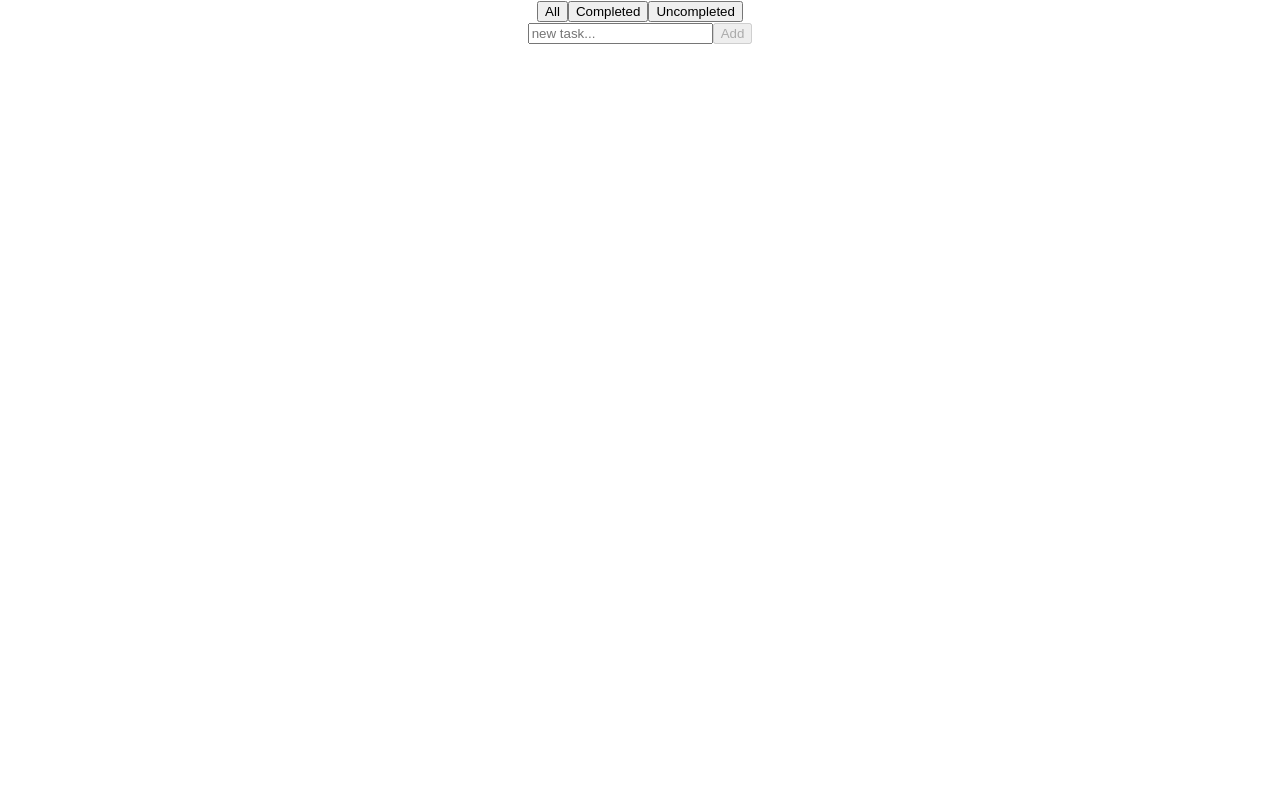
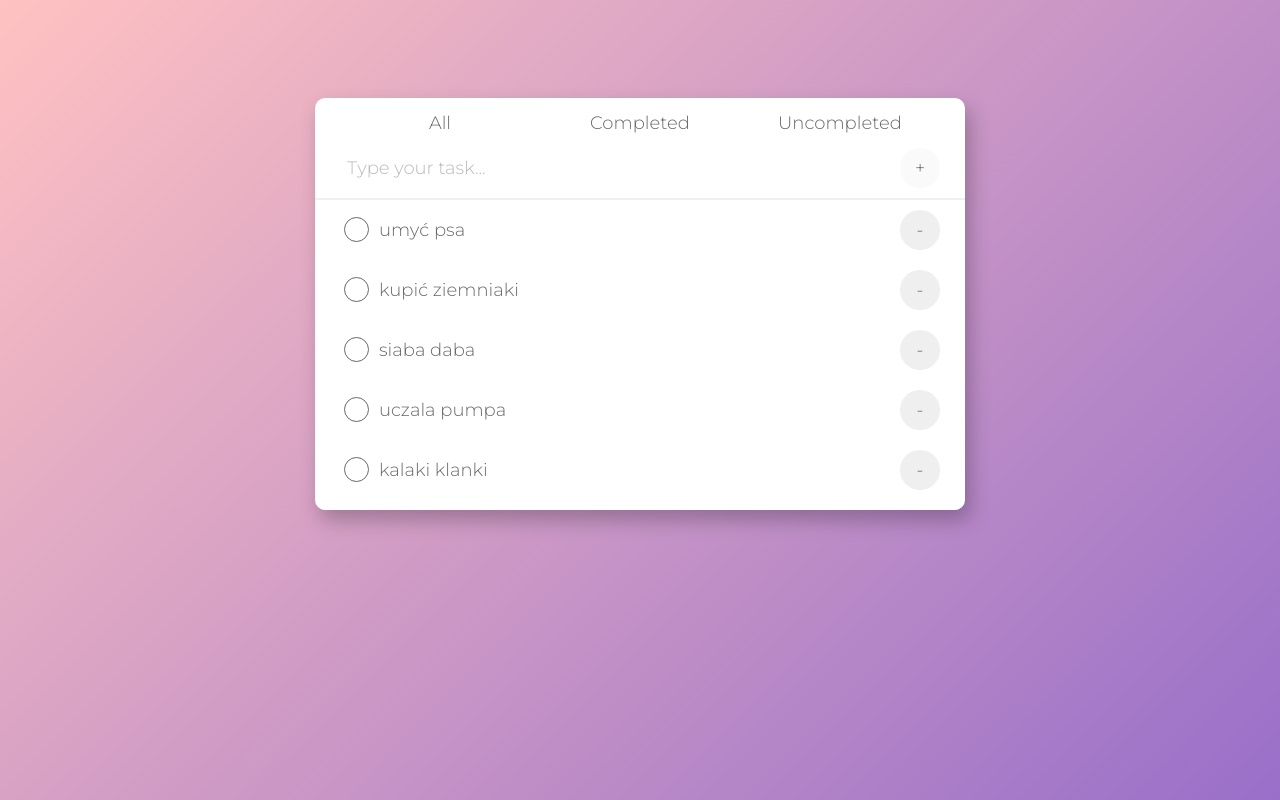
Before and after one commit to Damian-Drzewiecki/to-do-list, a React (Create React App) app: page / in a window 1280 px wide. Built offline with nearby package versions, Linux system fonts and the light colour scheme.

Commit message:
Add basic styles

```diff
--- a/src/App.css
+++ b/src/App.css
@@ -1,38 +1,10 @@
 .App {
-  text-align: center;
+  box-shadow: 5px 10px 20px #00000040;
+  width: 650px;
+  background-color: white;
+  border-radius: 10px;
+  margin-top: 15%;
+  display: flex;
+  justify-content: center;
+  flex-direction: column;
 }
-
-.App-logo {
-  height: 40vmin;
-  pointer-events: none;
-}
-
-@media (prefers-reduced-motion: no-preference) {
-  .App-logo {
-    animation: App-logo-spin infinite 20s linear;
-  }
-}
-
-.App-header {
-  background-color: #282c34;
-  min-height: 100vh;
-  display: flex;
-  flex-direction: column;
-  align-items: center;
-  justify-content: center;
-  font-size: calc(10px + 2vmin);
-  color: white;
-}
-
-.App-link {
-  color: #61dafb;
-}
-
-@keyframes App-logo-spin {
-  from {
-    transform: rotate(0deg);
-  }
-  to {
-    transform: rotate(360deg);
-  }
-}
--- /dev/null
+++ b/src/components/TaskInput.css
@@ -0,0 +1,35 @@
+.taskInputBox {
+    display: flex;
+    justify-content: center;
+    margin-bottom: 10px;
+    border-bottom: 2px solid;
+    border-color: #f0f0f0;
+}
+
+.taskInput {
+    color: #696969;
+    outline: none;
+    font-family: 'Montserrat', sans-serif;
+    font-size: 18px;
+    border: 0px solid;
+    width: 484px;
+    height: 38px;
+    margin-left: 30px;
+    margin-bottom: 10px;
+}
+
+.taskInput::placeholder {
+    opacity: 0.5;
+}
+
+.buttonAddTask {
+    font-size: 18px;
+    color: #696969;
+    border-radius: 100%;
+    margin-right: 25px;
+    margin-left: auto;
+    border: none;
+    width: 40px;
+    height: 40px;
+    margin-bottom: 10px;
+}
--- a/src/components/TaskInput.jsx
+++ b/src/components/TaskInput.jsx
@@ -1,4 +1,5 @@
-import { useState } from "react";
+import { useRef, useState } from "react";
+import "./TaskInput.css"
 
 export default function TaskInput(props) {
     const [inputValue, setInputValue] = useState('')
@@ -6,12 +7,13 @@ export default function TaskInput(props) {
     const onClick = () => {
         addNewTask(inputValue)
         setInputValue("")
+
     }
 
     return (
-        <div>
-            <input type="text" value={inputValue} placeholder="new task..." onChange={(event) => setInputValue(event.target.value)}></input>
-            <button disabled={inputValue === ""} onClick={onClick}> Add</button>
+        <div className="taskInputBox">
+            <input className="taskInput" type="text" value={inputValue} placeholder="Type your task..." onChange={(event) => setInputValue(event.target.value)}></input>
+            <button className="buttonAddTask" disabled={inputValue === ""} onClick={onClick}>+</button>
         </div >
     )
 }
--- /dev/null
+++ b/src/components/TaskList.css
@@ -0,0 +1,46 @@
+.container {
+    display: flex;
+    align-items: center;
+    flex-direction: column;
+}
+
+.taskBox {
+    font-size: 18px;
+    display: flex;
+    justify-content: left;
+    align-items: center;
+    width: 600px;
+    height: 40px;
+    background-color: white;
+    margin-bottom: 20px;
+}
+
+.taskCheckbox {
+    width: 25px;
+    height: 25px;
+    margin-top: 3px;
+    margin-right: 10px;
+    appearance: none;
+    border: 1px solid #696969;
+    border-radius: 100%;
+}
+
+.taskCheckbox:checked::before {
+    content: "";
+    display: block;
+    width: 15px;
+    height: 15px;
+    background-color: #996fc9;
+    border-radius: 100%;
+    margin: 4px;
+}
+
+.taskButton {
+    font-size: 18px;
+    color: #696969;
+    border: none;
+    border-radius: 100%;
+    width: 40px;
+    height: 40px;
+    margin-left: auto;
+}
--- a/src/components/TaskList.jsx
+++ b/src/components/TaskList.jsx
@@ -1,14 +1,15 @@
+import "./TaskList.css"
 export default function TaskList(props) {
 
     const { taskList, removeTask, checkTask } = props
 
     return (
-        <div>
+        <div className="container">
             {taskList.map((element) => (
-                <div key={element.id}>
+                <div key={element.id} className="taskBox">
+                    <input className="taskCheckbox" type="checkbox" checked={element.isChecked} onChange={(event) => { checkTask(element.id) }} />
                     {element.text}
-                    <input type="checkbox" checked={element.isChecked} onChange={(event) => { checkTask(element.id) }} />
-                    <button type="button" onClick={() => { removeTask(element.id) }}>-</button>
+                    <button className="taskButton" type="button" onClick={() => { removeTask(element.id) }}>-</button>
                 </div>
             ))}
         </div>
--- a/src/index.css
+++ b/src/index.css
@@ -1,10 +1,19 @@
+@import url('https://fonts.googleapis.com/css2?family=Montserrat:wght@300&family=Roboto:wght@300&display=swap');
+
+button,
 body {
+  font-family: 'Montserrat', sans-serif;
+  color: #696969;
+}
+
+body {
+  display: flex;
+  justify-content: center;
   margin: 0;
-  font-family: -apple-system, BlinkMacSystemFont, 'Segoe UI', 'Roboto', 'Oxygen',
-    'Ubuntu', 'Cantarell', 'Fira Sans', 'Droid Sans', 'Helvetica Neue',
-    sans-serif;
-  -webkit-font-smoothing: antialiased;
-  -moz-osx-font-smoothing: grayscale;
+  overflow: hidden;
+  height: 100vh;
+  background-repeat: no-repeat;
+  background: linear-gradient(135deg, rgba(255, 194, 194, 1) 0%, rgba(153, 111, 201, 1) 100%);
 }
 
 code {
--- /dev/null
+++ b/src/pages/ToDoPage.css
@@ -0,0 +1,30 @@
+.filterButtonsBox {
+    display: flex;
+    justify-content: center;
+}
+
+.filterButtonAll {
+    font-size: 18px;
+    background-color: white;
+    border: none;
+    border-radius: 15px 0px 0px 0px;
+    width: 200px;
+    height: 50px;
+}
+
+.filterButtonCompleted {
+    font-size: 18px;
+    background-color: white;
+    border: none;
+    width: 200px;
+    height: 50px;
+}
+
+.filterButtonUncompleted {
+    font-size: 18px;
+    background-color: white;
+    border: none;
+    border-radius: 0px 15px 0px 0px;
+    width: 200px;
+    height: 50px;
+}
--- a/src/pages/ToDoPage.jsx
+++ b/src/pages/ToDoPage.jsx
@@ -1,13 +1,20 @@
 import { useState, useEffect, useCallback } from "react";
 import TaskInput from "../components/TaskInput";
 import TaskList from "../components/TaskList";
+import "./ToDoPage.css"
 
 const FILTER_TYPE = { ALL: "all", COMPLETED: "Completed", UNCOMPLETED: "Uncompleted" }
 
 export default function ToDo() {
     const [id, setId] = useState(0)
     const [filteredTasks, setFilteredTasks] = useState([])
-    const [tasks, setTasks] = useState([])
+    const [tasks, setTasks] = useState([
+        { id: 99, text: "umyć psa", isChecked: false },
+        { id: 98, text: "kupić ziemniaki", isChecked: false },
+        { id: 97, text: "siaba daba", isChecked: false },
+        { id: 96, text: "uczala pumpa", isChecked: false },
+        { id: 95, text: "kalaki klanki", isChecked: false }
+    ])
     const [filterState, setFilterState] = useState(FILTER_TYPE.ALL)
 
     useEffect(() => {
@@ -35,15 +42,16 @@ export default function ToDo() {
         setTasks((prevTasks) => prevTasks.map((element) => element.id === idToCheck ? { ...element, isChecked: !element.isChecked } : element))
     }, [])
 
+    console.log(tasks)
     return (
-        <div>
-            <div>
-                <button type="button" onClick={() => { setFilterState(FILTER_TYPE.ALL) }}>All</button>
-                <button type="button" onClick={() => { setFilterState(FILTER_TYPE.COMPLETED) }}>Completed</button>
-                <button type="button" onClick={() => { setFilterState(FILTER_TYPE.UNCOMPLETED) }}>Uncompleted</button>
+        <>
+            <div className="filterButtonsBox">
+                <button className="filterButtonAll" type="button" onClick={() => { setFilterState(FILTER_TYPE.ALL) }}>All</button>
+                <button className="filterButtonCompleted" type="button" onClick={() => { setFilterState(FILTER_TYPE.COMPLETED) }}>Completed</button>
+                <button className="filterButtonUncompleted" type="button" onClick={() => { setFilterState(FILTER_TYPE.UNCOMPLETED) }}>Uncompleted</button>
             </div>
             <TaskInput addNewTask={addNewTask} />
             <TaskList taskList={filteredTasks} removeTask={removeTask} checkTask={checkTask} />
-        </div>
+        </>
     )
 }
```
Also changed, not shown: src/components/TaskItem.jsx (deleted).
